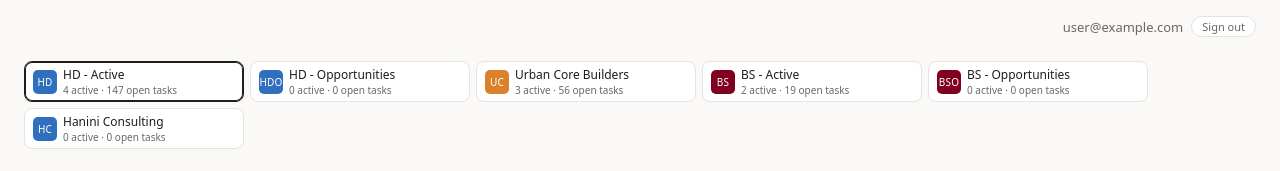
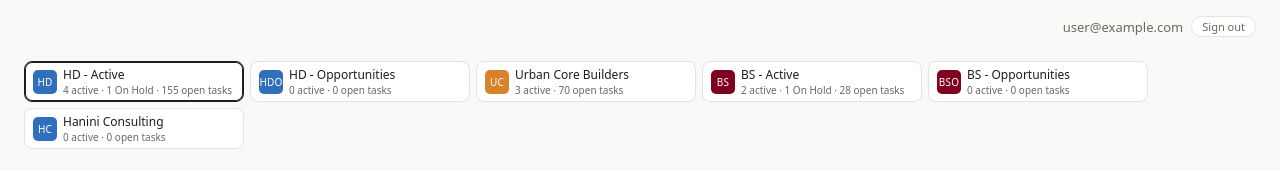
Before and after one commit to Samerhanini/hddashboard, a Next.js app: page / in a window 1280 px wide. Shown: the top 171 px of the page. Built offline with nearby package versions, Linux system fonts and the light colour scheme; no server answers; sample sign-in values are in the browser's storage.

Commit message:
Add files via upload

```diff
--- a/components/DeptTabs.tsx
+++ b/components/DeptTabs.tsx
@@ -14,8 +14,13 @@ export default function DeptTabs() {
   const countText = (d: string) => {
     if (projects.status === 'error') return 'Failed to load';
     if (projects.status !== 'ok') return '—';
-    const act = projects.data.filter((p) => inDept(p.name, d) && p.status === 'Active');
-    const open = act.reduce((n, p) => n + p.open_tasks, 0);
+    // Tiles show every project except Completed/Cancelled, so count those.
+    const all = projects.data.filter((p) => inDept(p.name, d) && p.status !== 'Completed' && p.status !== 'Cancelled');
+    const act = all.filter((p) => p.status === 'Active');
+    const held = all.filter((p) => p.status === 'On Hold');
+    const open = all.reduce((n, p) => n + p.open_tasks, 0);
+    if (!act.length && held.length) return held.length + ' On Hold · ' + fmtNum(open) + ' open tasks';
+    if (held.length) return act.length + ' active · ' + held.length + ' On Hold · ' + fmtNum(open) + ' open tasks';
     return act.length + ' active · ' + fmtNum(open) + ' open tasks';
   };
 
```
